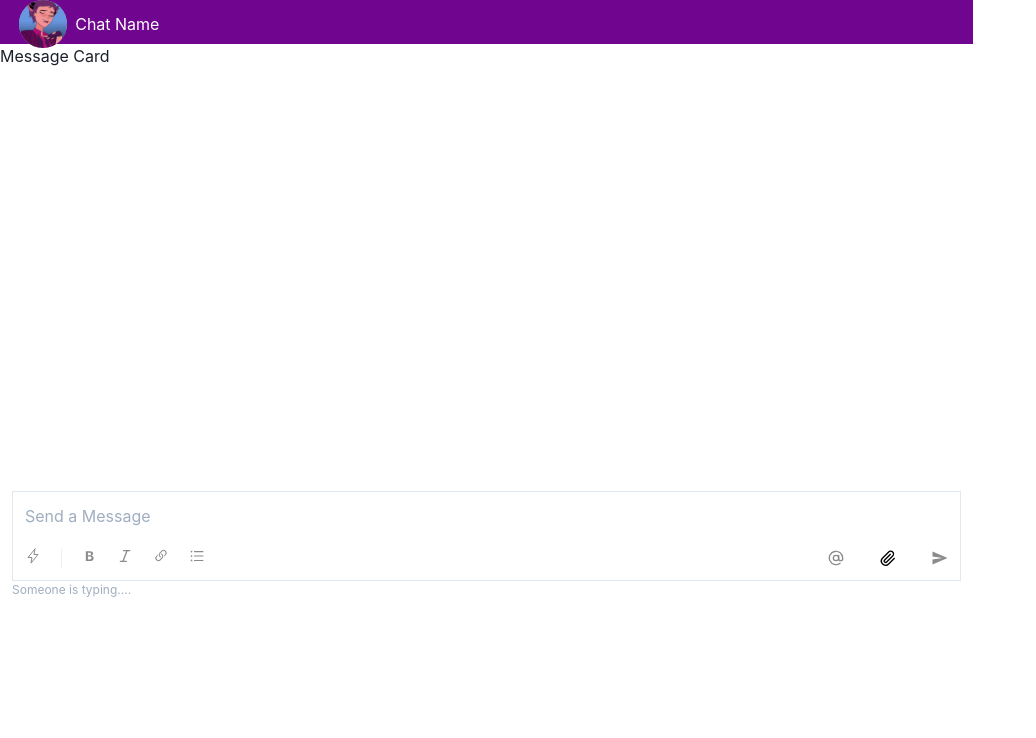
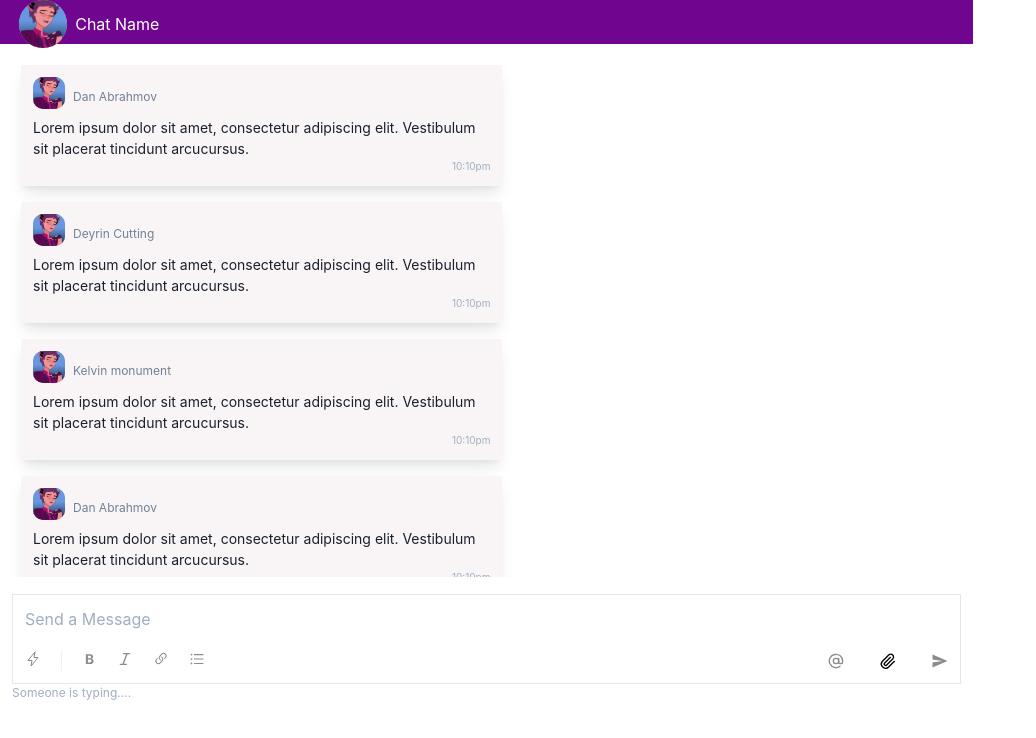
Before and after one commit to JulianaSau/ChatApp, a React (Create React App) app in the folder client/: page /message-board in a window 1280 px wide. Shown: the top 738 px of the page, without its empty margins (0-1036 px from the left). Built offline with nearby package versions, Linux system fonts and the light colour scheme.

Commit message:
Created Message Card and completed message-Board

```diff
--- a/client/src/App.css
+++ b/client/src/App.css
@@ -1,4 +1,4 @@
-.App {
+/* .App {
   text-align: center;
   color: white;
 }
@@ -36,4 +36,4 @@
   to {
     transform: rotate(360deg);
   }
-}
+} */
--- a/client/src/components/Messages/MessageBoard.js
+++ b/client/src/components/Messages/MessageBoard.js
@@ -9,7 +9,21 @@ const MessageBoard = () => {
     <Box width="76vw" height="92vh">
       <Flex flexDir="column">
         <ChatHeader />
-        <MessageCardContainer />
+        <Box
+          m="5px"
+          bg="white"
+          overflowY="hidden"
+          css={{
+            "&::-webkit-scrollbar": {
+              width: "0",
+            },
+            "&::-webkit-scrollbar-track": {
+              width: "0",
+            },
+          }}
+        >
+          <MessageCardContainer />
+        </Box>
         <InputField />
       </Flex>
     </Box>
--- a/client/src/components/Messages/MessageCard.jsx
+++ b/client/src/components/Messages/MessageCard.jsx
@@ -1,11 +1,29 @@
-import React from 'react';
+import React from "react";
+import { Avatar, Box, Flex, HStack, Text } from "@chakra-ui/react";
 
-const MessageCard = () => {
+const MessageCard = ({ name, time, message, avatar }) => {
   return (
-    <div>
-        <p>Message Card</p>
-    </div>
-  )
+    <Box shadow="lg" rounded="sm" p="3" m="4" bg="#F9F5F6" width="50%">
+      <Flex flexDir="column">
+        <HStack>
+          <Avatar
+            src={avatar}
+            size="sm"
+            borderRadius="10px"
+            alt="sender profile picture"
+            mb="1vh"
+          />
+          <Text fontSize="12px" color="gray.500">
+            {name}
+          </Text>
+        </HStack>
+        <Text fontSize="14px">{message}</Text>
+        <Text textAlign="right" fontSize="10px" color="gray.400">
+          {time}
+        </Text>
+      </Flex>
+    </Box>
+  );
 };
 
 export default MessageCard;
--- a/client/src/components/Messages/MessageCardContainer.js
+++ b/client/src/components/Messages/MessageCardContainer.js
@@ -1,10 +1,14 @@
 import { Box } from "@chakra-ui/react";
 import React from "react";
+import { messages } from "../../dummydata/messsageList";
 import MessageCard from "./MessageCard";
 
 const MessageCardContainer = () => {
   return (
-    <Box height="34vw">
+    <Box height="66vh" overflowY="scroll">
+      {messages.map((message) => {
+        return <MessageCard key={message.index} {...message} />;
+      })}
       <MessageCard />
     </Box>
   );
--- a/client/src/components/PageSections/SideBar.js
+++ b/client/src/components/PageSections/SideBar.js
@@ -13,7 +13,9 @@ function ChatBox() {
   return (
     <HStack pl="2vw">
       <Avatar size="xs" src={photo} alt="avatar" />
-      <Text color="white">Group Name</Text>
+      <Text color="white" fontSize="12px">
+        Group Name
+      </Text>
     </HStack>
   );
 }
@@ -60,28 +62,38 @@ const SideBar = () => {
         </HStack>
         <HStack>
           <Icon as={FiHash} color="white" />
-          <Text color="white"> Group Chats</Text>
+          <Text color="white" fontSize="13px">
+            {" "}
+            Group Chats
+          </Text>
           <Icon as={FiChevronDown} color="white" />
         </HStack>
         <ChatBox />
         <HStack pl="2vw">
           <Icon as={MdAddBox} color="white" />
-          <Text color="white">Start New Group Chat</Text>
+          <Text color="white" fontSize="12px">
+            Start New Group Chat
+          </Text>
         </HStack>
         <HStack>
           <Icon as={FiMessageSquare} color="white" />
-          <Text color="white"> Direct Messages</Text>
+          <Text color="white" fontSize="13px">
+            {" "}
+            Direct Messages
+          </Text>
           <Icon as={FiChevronDown} color="white" />
         </HStack>
         <ChatBox />
         <HStack pl="2vw">
           <Icon as={MdAddBox} color="white" />
-          <Text color="white">Start New DM</Text>
+          <Text color="white" fontSize="12px">
+            Start New DM
+          </Text>
         </HStack>
         <HStack
           position="absolute"
-          top="80vh"
-          height="8vh"
+          top="90vh"
+          height="6vh"
           p={5}
           borderTopWidth="1px"
           borderTopColor="gray.200"
--- /dev/null
+++ b/client/src/dummydata/messsageList.js
@@ -0,0 +1,84 @@
+import image from "../assets/images/avatar.jpeg";
+
+export const messages = [
+  {
+    name: "Dan Abrahmov",
+    time: "10:10pm",
+    message:
+      "Lorem ipsum dolor sit amet, consectetur adipiscing elit. Vestibulum sit placerat tincidunt arcucursus.",
+    icon: "https://bit.ly/dan-abramov",
+    avatar: `${image}`,
+    index: 1,
+    isThread: false,
+  },
+  {
+    name: "Deyrin Cutting",
+    time: "10:10pm",
+    message:
+      "Lorem ipsum dolor sit amet, consectetur adipiscing elit. Vestibulum sit placerat tincidunt arcucursus.",
+    icon: "https://bit.ly/code-beast",
+    avatar: `${image}`,
+    index: 1,
+    isThread: true,
+  },
+  {
+    name: "Kelvin monument",
+    time: "10:10pm",
+    message:
+      "Lorem ipsum dolor sit amet, consectetur adipiscing elit. Vestibulum sit placerat tincidunt arcucursus.",
+    icon: "https://bit.ly/ryan-florence",
+    avatar: `${image}`,
+    index: 1,
+    isThread: true,
+  },
+  {
+    name: "Dan Abrahmov",
+    time: "10:10pm",
+    message:
+      "Lorem ipsum dolor sit amet, consectetur adipiscing elit. Vestibulum sit placerat tincidunt arcucursus.",
+    icon: "https://bit.ly/dan-abramov",
+    avatar: `${image}`,
+    index: 1,
+    isThread: false,
+  },
+  {
+    name: "Dan Abrahmov",
+    time: "10:10pm",
+    message:
+      "Lorem ipsum dolor sit amet, consectetur adipiscing elit. Vestibulum sit placerat tincidunt arcucursus.",
+    icon: "https://bit.ly/dan-abramov",
+    avatar: `${image}`,
+    index: 1,
+    isThread: false,
+  },
+  {
+    name: "Dan Abrahmov",
+    time: "10:10pm",
+    message:
+      "Lorem ipsum dolor sit amet, consectetur adipiscing elit. Vestibulum sit placerat tincidunt arcucursus.",
+    icon: "https://bit.ly/dan-abramov",
+    avatar: `${image}`,
+    index: 1,
+    isThread: false,
+  },
+  {
+    name: "Dan Abrahmov",
+    time: "10:10pm",
+    message:
+      "Lorem ipsum dolor sit amet, consectetur adipiscing elit. Vestibulum sit placerat tincidunt arcucursus.",
+    icon: "https://bit.ly/dan-abramov",
+    avatar: `${image}`,
+    index: 1,
+    isThread: true,
+  },
+  {
+    name: "Dan Abrahmov",
+    time: "10:10pm",
+    message:
+      "Lorem ipsum dolor sit amet, consectetur adipiscing elit. Vestibulum sit placerat tincidunt arcucursus.",
+    icon: "https://bit.ly/dan-abramov",
+    avatar: `${image}`,
+    index: 1,
+    isThread: false,
+  },
+];
```
